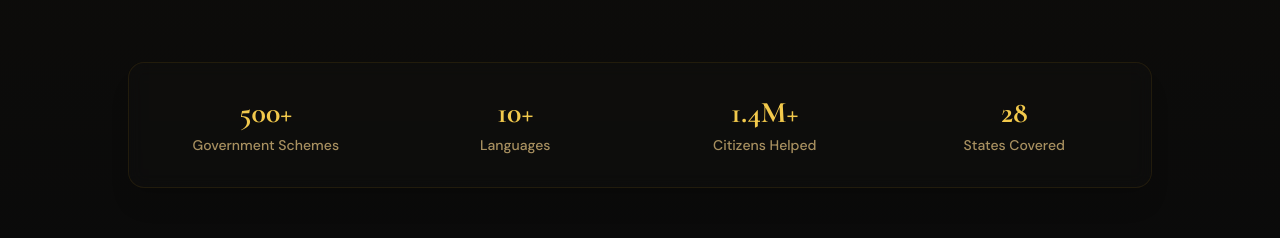
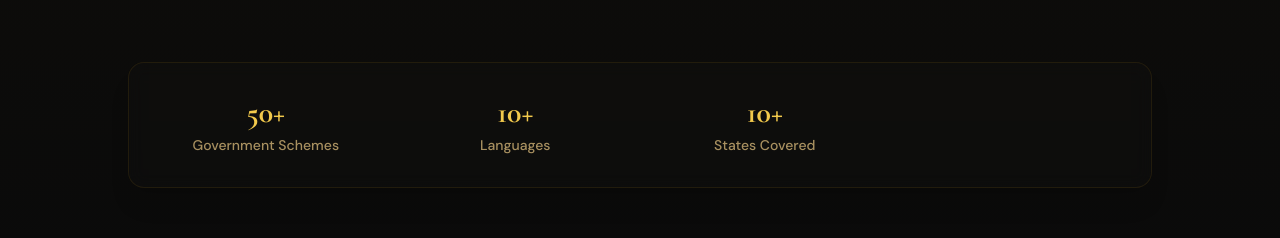
Before and after one commit to Srushti-Kamble14/JanSeva, a Next.js app in the folder frontend/: page / in a window 1280 px wide. Shown: the part 543-781 px from the top of the page. Built offline with nearby package versions, Linux system fonts and the light colour scheme; no server answers.

Commit message:
added configurations in home page

```diff
--- a/frontend/src/app/(public)/page.js
+++ b/frontend/src/app/(public)/page.js
@@ -72,10 +72,9 @@ export default function Home() {
           className="w-full max-w-5xl grid grid-cols-1 sm:grid-cols-2 md:grid-cols-4 gap-4 sm:gap-6 p-4 sm:p-6 rounded-2xl bg-white/[0.01] border border-[rgba(212,160,23,0.1)] backdrop-blur-sm shadow-xl"
         >
           {[
-            { num: '500+', label: t.governmentSchemes },
+            { num: '50+', label: t.governmentSchemes },
             { num: '10+', label: t.languages },
-            { num: '1.4M+', label: t.citizensHelped },
-            { num: '28', label: t.statesCovered },
+            { num: '10+', label: t.statesCovered },
           ].map(s => (
             <div key={s.label} className="flex flex-col items-center p-2">
               <div className="text-2xl md:text-3xl font-bold font-serif text-[#F2C94C] break-words">{s.num}</div>
```
